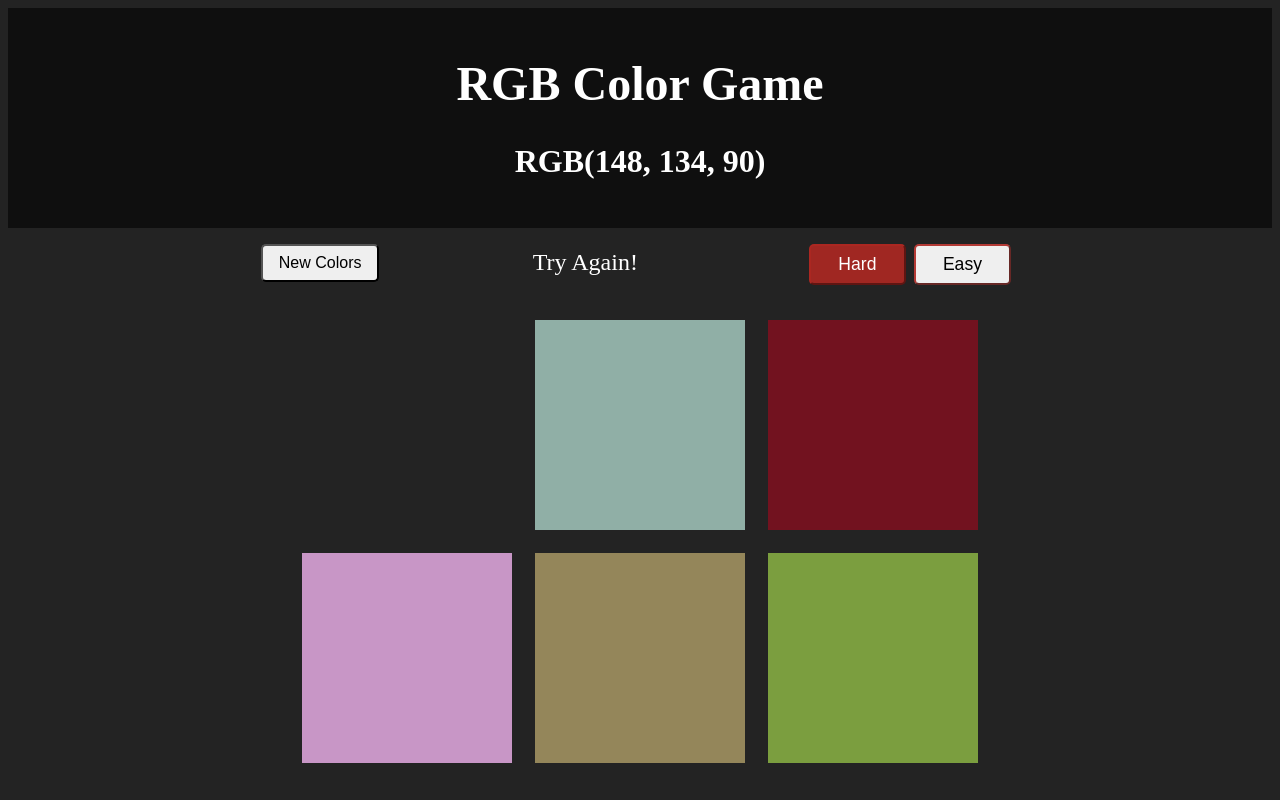
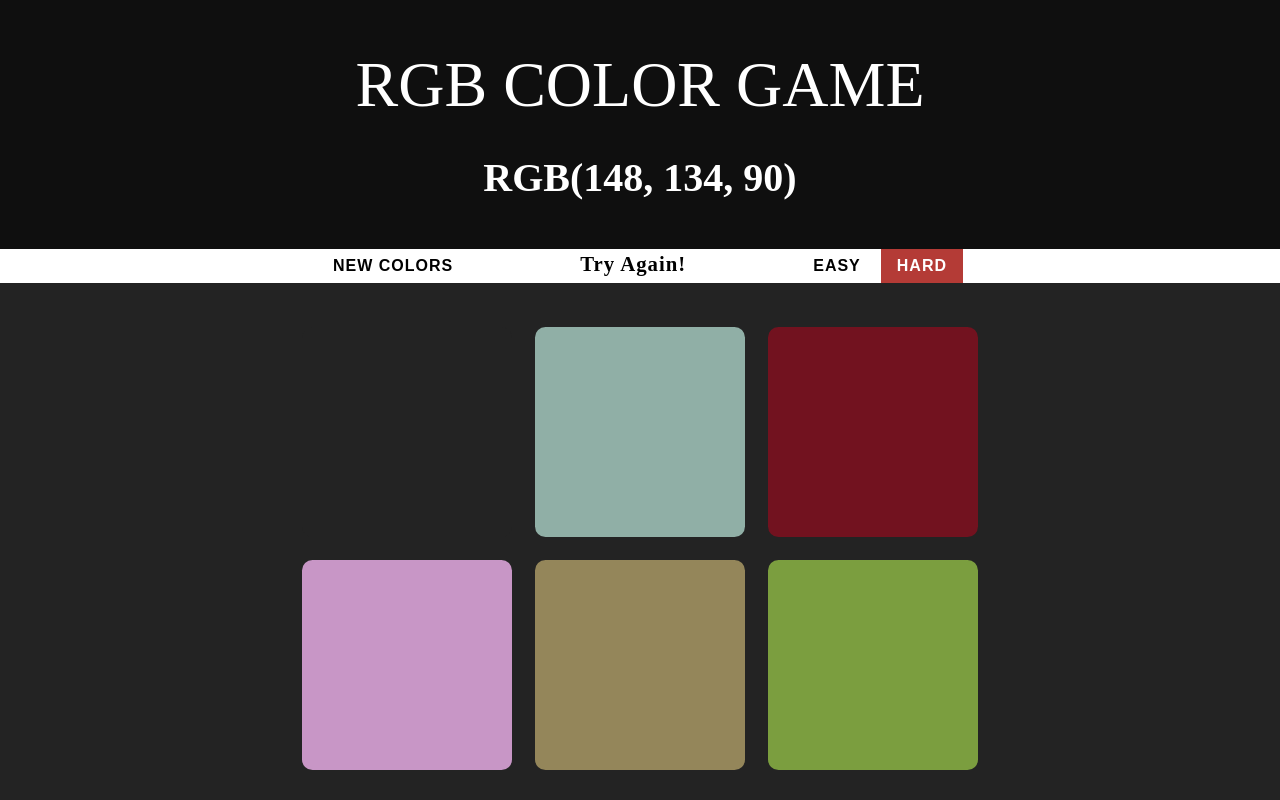
Before and after one commit to Pr1ncek/RGB-Game-, a plain HTML site: page index.html in a window 1280 px wide. Both pictures are taken after a click on the element 406 px from the left and 424 px from the top of the page. Drawn offline with Linux system fonts and the light colour scheme.

Commit message:
Final Changes to spacing and styles. Refactored the js code.

```diff
--- a/script.js
+++ b/script.js
@@ -1,24 +1,14 @@
-var colors;
-
+var colors = [];
 var numberOfColors = 6;
-
 var pickedColor;
 
 var squares = document.querySelectorAll(".square");
-
 var colorDisplay = document.getElementById("colorDisplay");
-
 var messageDisplay = document.getElementById("message");
-
 var headingDisplay = document.getElementById("headings");
-
 var playAgainButton = document.getElementById("playAgain");
-
 var easyButton = document.querySelector(".easy-button");
-
 var hardButton = document.querySelector(".hard-button");
-
-var easyMode = 0;
 
 function addEventListeners() {
   playAgainButton.addEventListener("click", playAgain);
@@ -28,7 +18,6 @@ function addEventListeners() {
       numberOfColors = 3;
       easyButton.classList.add("selected");
       hardButton.classList.remove("selected");
-      easyMode = 3;
       playAgain();
     }
   });
@@ -38,7 +27,6 @@ function addEventListeners() {
       numberOfColors = 6;
       easyButton.classList.remove("selected");
       hardButton.classList.add("selected");
-      easyMode = 0;
       playAgain();
     }
   });
@@ -62,6 +50,27 @@ function pickStartingColors(numberOfColors) {
   return colorsArray;
 }
 
+function initializeSquares() {
+  for (var i = 0; i < squares.length; i++) {
+    if (i >= colors.length) {
+      squares[i].style.backgroundColor = "#232323";
+      squares[i].style.display = "none";
+    } else {
+      squares[i].style.backgroundColor = colors[i];
+      squares[i].addEventListener("click", checkAnswer);
+      squares[i].style.display = "block";
+    }
+  }
+}
+
+function changeColorsOnWin(color) {
+  for (var i = 0; i < squares.length; i++) {
+    squares[i].style.backgroundColor = color;
+  }
+
+  headingDisplay.style.backgroundColor = color;
+}
+
 function checkAnswer() {
   var colorTemp = this.style.backgroundColor;
 
@@ -69,7 +78,7 @@ function checkAnswer() {
 
   if (colorTemp === pickedColor) {
     messageDisplay.textContent = "Correct!";
-    changeColor(pickedColor);
+    changeColorsOnWin(pickedColor);
     playAgainButton.textContent = "Play Again?";
   } else {
     this.style.backgroundColor = "#232323";
@@ -77,29 +86,9 @@ function checkAnswer() {
   }
 }
 
-function changeColor(color) {
-  for (var i = 0; i < colors.length; i++) {
-    squares[i].style.backgroundColor = color;
-  }
-
-  headingDisplay.style.backgroundColor = color;
-}
-
 function randomNumber(end) {
   var randomNum = Math.floor(Math.random() * end);
-
   return randomNum;
-}
-
-function initializeSquares() {
-  for (var i = 0; i < squares.length; i++) {
-    if (i >= colors.length) {
-      squares[i].style.backgroundColor = "#232323";
-    } else {
-      squares[i].style.backgroundColor = colors[i];
-      squares[i].addEventListener("click", checkAnswer);
-    }
-  }
 }
 
 function playAgain() {
@@ -113,8 +102,6 @@ function playAgain() {
 
   colorDisplay.textContent = pickedColor;
 
-  console.log(pickedColor);
-
   initializeSquares();
 }
 
--- a/style.css
+++ b/style.css
@@ -1,12 +1,15 @@
 body {
-  background-color: rgb(35, 35, 35);
+  background-color: #232323;
   font-size: 16px;
+  margin: 0;
+  padding: 0;
 }
 
 #headings {
   max-height: 400px;
   background-color: rgb(15, 15, 15);
   padding: 3rem;
+  text-transform: uppercase;
 }
 
 #container {
@@ -16,16 +19,19 @@ body {
 
 .square {
   width: 30%;
-  background-color: rgb(35, 35, 35);
   padding-top: 30%;
   float: left;
   margin: 1.66%;
+  border-radius: 5%;
+  transition: background-color 0.5s;
+
 }
 
 h1 {
   color: white;
   text-align: center;
-  font-size: 3rem;
+  font-size: 4rem;
+  font-weight: 200;
   padding: 0;
   margin: 0;
   margin-bottom: 2rem;
@@ -34,34 +40,29 @@ h1 {
 h2 {
   color: #fff;
   text-align: center;
-  text-transform: uppercase;
-  font-size: 2rem;
+  font-size: 2.5rem;
+  font-weight: 700;
   padding: 0;
   margin: 0;
 }
 
 #menu {
-  max-width: 60%;
+  max-width: 100%;
   text-align: center;
-  color: #fff;
-  padding: 1rem;
-  position: relative;
-  height: 3rem;
   margin: 0 auto;
+  background-color: #fff;
+  margin-bottom: 2.5%;
 }
 
 #message {
-  position: absolute;
-  left: 18rem;
-  top: 1.3rem;
-  font-size: 1.5rem;
+  font-size: 1.3rem;
+  display: inline-block;
+  width: 25%;
+  font-weight: 700;
+  letter-spacing: 1px;
 }
 
 #playAgain {
-  padding: 0.5rem 1rem;
-  font-size: 1rem;
-  border-radius: 5px;
-  float: left;
 }
 
 #playAgain:hover,
@@ -72,15 +73,10 @@ h2 {
 }
 
 .btn {
-  padding: 0.5rem 1.7rem;
-  font-size: 1.1rem;
-  border-radius: 5px;
   border-color: rgba(173, 40, 35, 0.911);
-  float: right;
 }
 
 .easy-button {
-    margin: 0 .5rem;
 }
 
 .hard-button {
@@ -91,9 +87,25 @@ h2 {
   color: #fff;
 }
 
-.btn:hover,
 .btn:active,
 .btn:visited,
 .btn:focus {
   outline: 0;
 }
+
+button {
+  border: none;
+  background: none;
+  text-transform: uppercase;
+  padding: 0.5rem 1rem;
+  height: 100%;
+  font-size: 1rem;
+  font-weight: 700;
+  letter-spacing: 1px;
+  transition: all 0.3s;
+}
+button:hover {
+  background-color: rgba(173, 40, 35, 0.911);
+  color: #fff;
+  cursor: pointer;
+}
```
